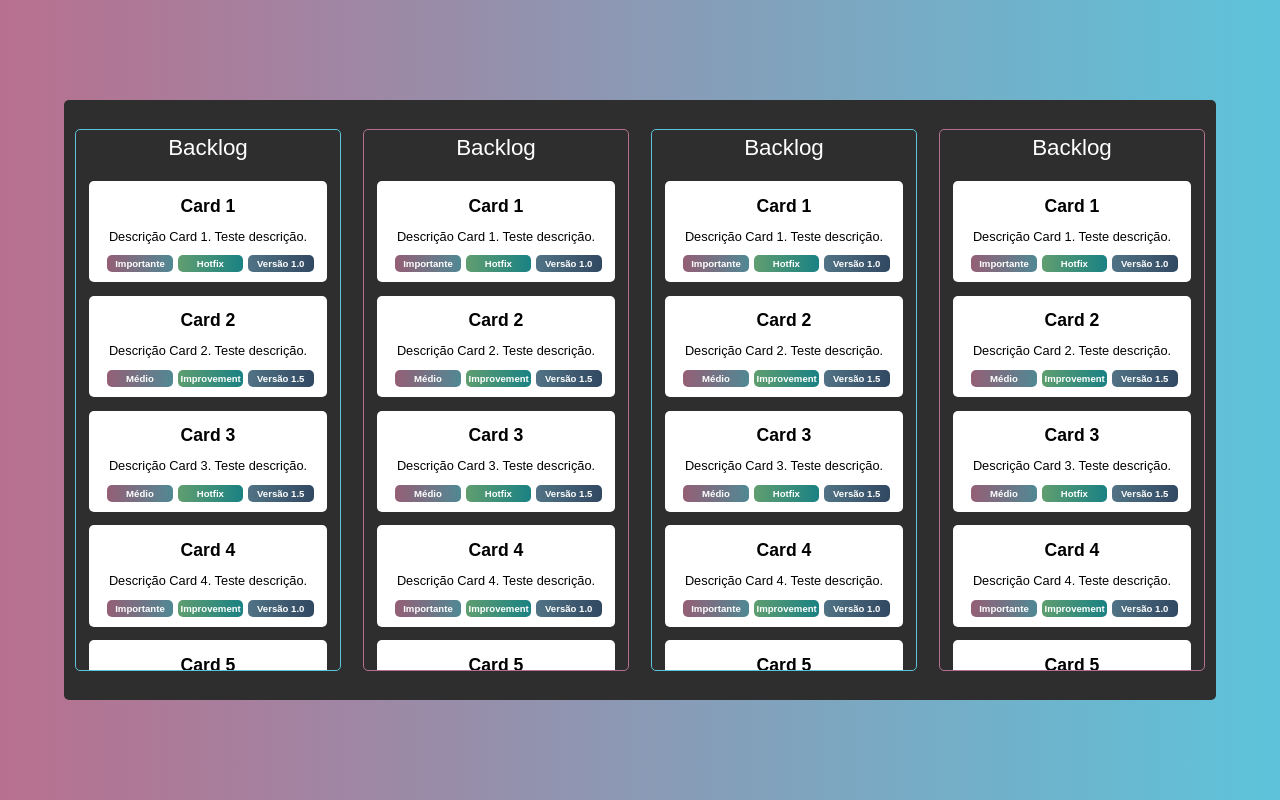
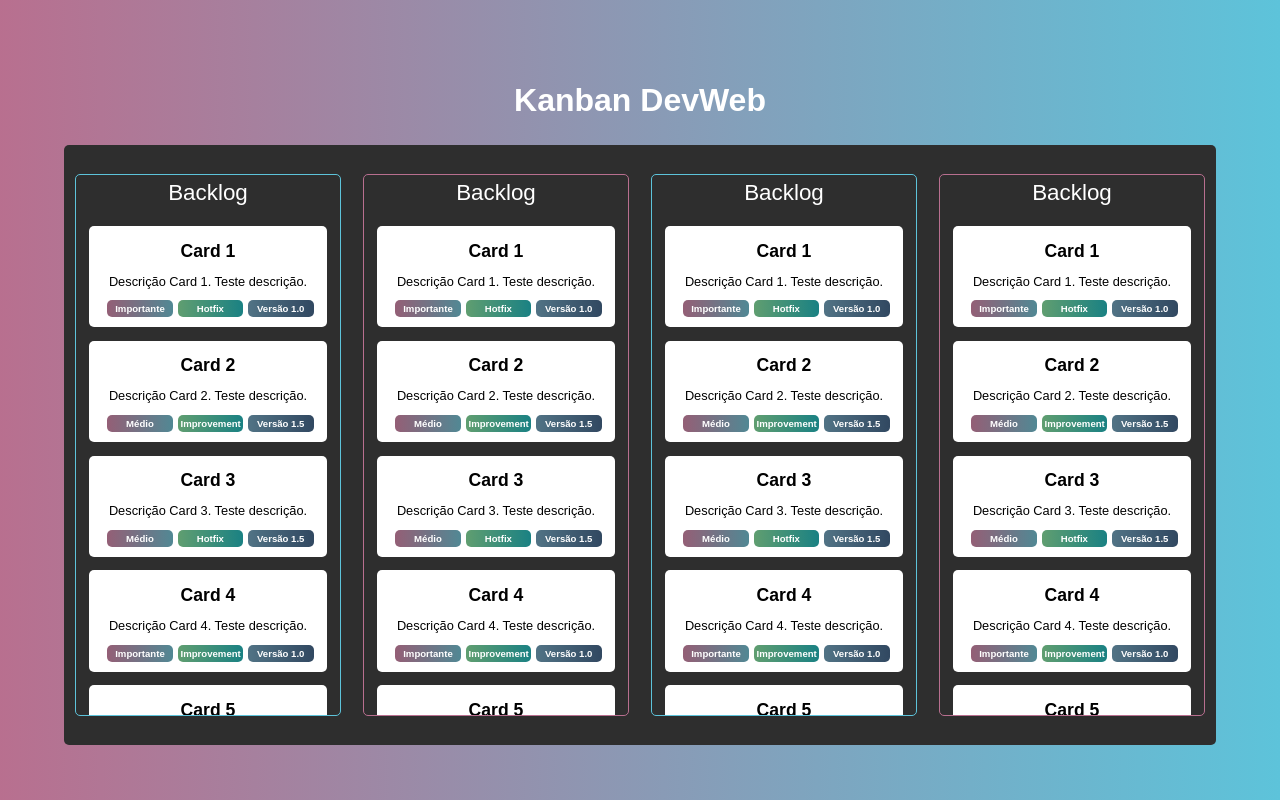
Before and after one commit to gbaierski/desenvolvimentoWeb1, a Vue app in the folder kanbanDevWeb/: page / in a window 1280 px wide. Built offline with nearby package versions, Linux system fonts and the light colour scheme.

Commit message:
Corrigir exibição de tags e aplicar css no scroll

```diff
--- a/kanbanDevWeb/src/App.vue
+++ b/kanbanDevWeb/src/App.vue
@@ -4,6 +4,7 @@ import CardContainer from './components/CardContainer.vue';
 
 <template>
     <section id="kanbanContainer">
+        <h1>Kanban DevWeb</h1>
         <div id="kanban">
             <CardContainer />
             <CardContainer />
@@ -21,10 +22,17 @@ import CardContainer from './components/CardContainer.vue';
       font-family: 'Muli',sans-serif;
   }
 
+  h1 {
+    font-size: 200%;
+    font-weight: bold;
+    text-align: center;
+  }
+
   #kanbanContainer {
       width: 100vw;
       height: 100vh;
       display: flex;
+      flex-direction: column;
       justify-content: center;
       align-items: center;
   }
@@ -108,18 +116,41 @@ import CardContainer from './components/CardContainer.vue';
       width: 25%;
       border-radius: 5px;
   }
-  .tag1 {
+  .tag:nth-child(1) {
       background: hsla(26, 89%, 48%, 1);
       background: linear-gradient(90deg, rgb(148, 95, 118) 0%, rgb(81, 136, 148) 100%);
   }
 
-  .tag2 {
+  .tag:nth-child(2) {
       background: hsla(136, 100%, 54%, 1);
       background: linear-gradient(90deg, rgb(96, 158, 112) 0%, rgb(26, 129, 131) 100%);
   }
 
-  .tag3 {
+  .tag:nth-child(3) {
       background: hsla(201, 100%, 54%, 1);
       background: linear-gradient(90deg, rgb(81, 115, 133) 0%, rgb(49, 72, 97) 100%);
   }
+
+  /* width */
+::-webkit-scrollbar {
+  width: 10px;
+}
+
+/* Track */
+::-webkit-scrollbar-track {
+  background: transparent
+}
+
+/* Handle */
+.cardsContainer:nth-child(odd)::-webkit-scrollbar-thumb {
+    background:  linear-gradient(0deg, hsla(334, 34%, 58%, 1) 20%, hsla(191, 63%, 61%, 1) 100%);
+    border-radius: 5px;
+}
+
+/* Handle */
+.cardsContainer:nth-child(even)::-webkit-scrollbar-thumb {
+    background:  linear-gradient(0deg, hsla(191, 63%, 61%, 1) 20%, hsla(334, 34%, 58%, 1) 100%);
+    border-radius: 5px;
+}
+
 </style>
```
